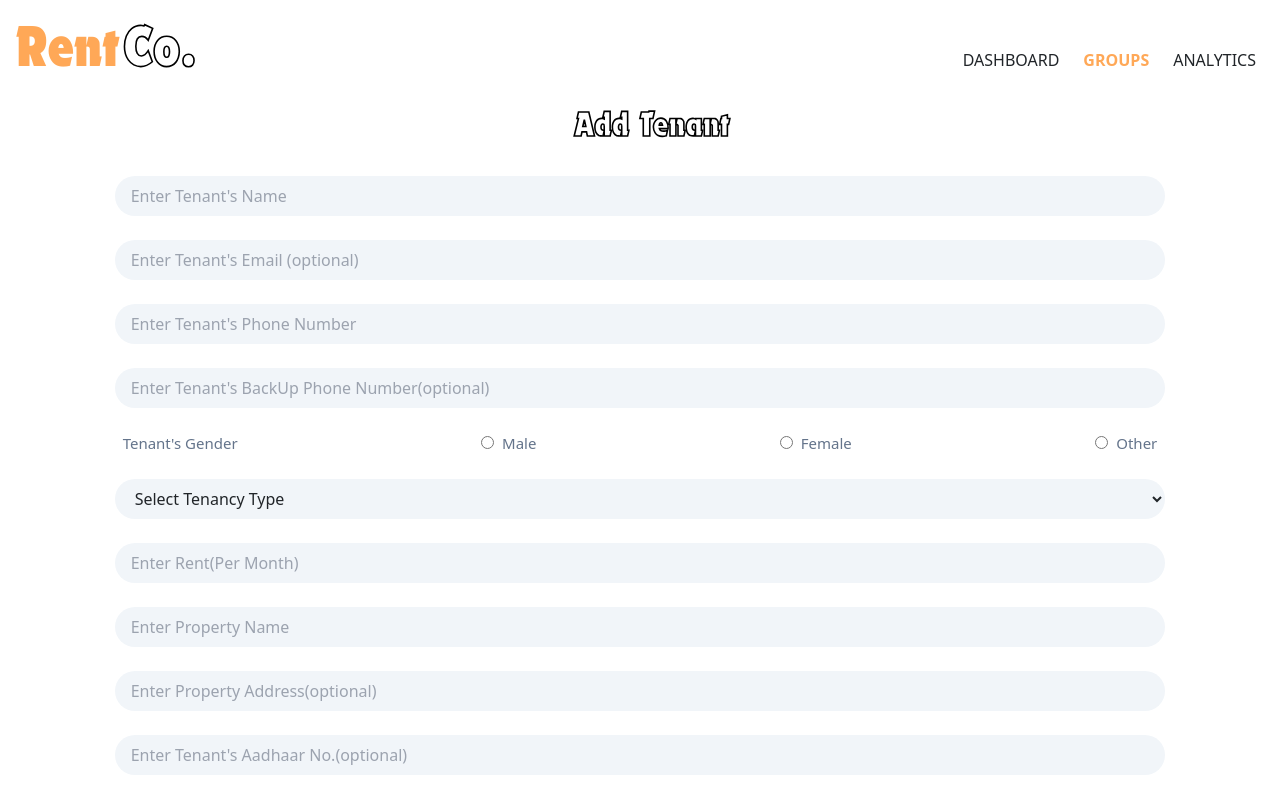
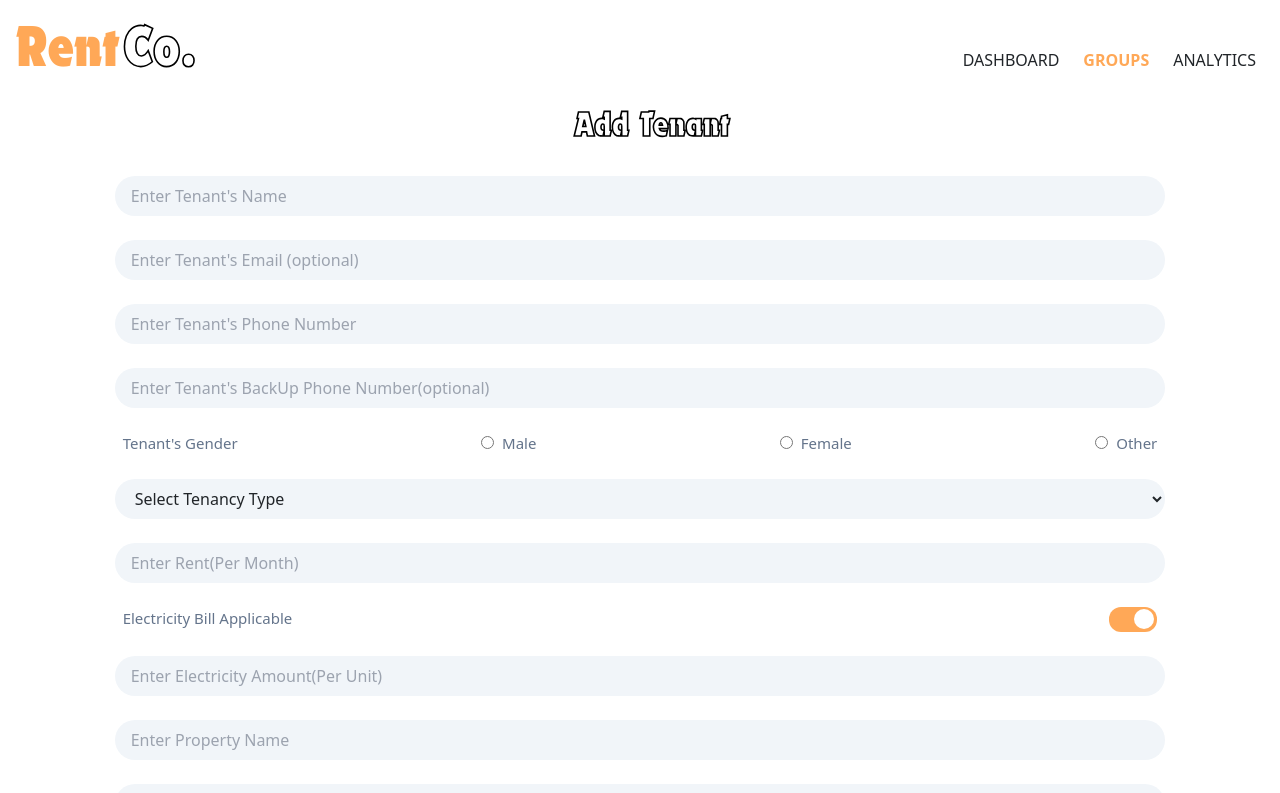
Before and after one commit to lambaharsh01/rentCoFrontend, a React (Create React App) app: page /addTenant/1 in a window 1280 px wide. Shown: the top 793 px of the page. Built offline with nearby package versions, Linux system fonts and the light colour scheme; sample sign-in values are in the browser's storage.

Commit message:
added electricity bill

```diff
--- a/src/components/switch.css
+++ b/src/components/switch.css
@@ -1,22 +1,22 @@
 .switch {
   position: relative;
   display: inline-block;
-  width: 48px; /* increased width to accommodate padding */
-  height: 24px; /* increased height to accommodate padding */
+  width: 48px;
+  height: 25px;
   background-color: #ccc;
-  border-radius: 12px; /* increased radius to match new height */
+  border-radius: 12px;
   cursor: pointer;
-  padding: 2px; /* added padding to create gap */
+  padding: 2px;
 }
 
 .switch.active {
-  background-color: #4caf50;
+  background-color: #ffa857;
 }
 
 .switch-handle {
   position: absolute;
-  top: 2px; /* adjusted top to match padding */
-  left: 4px; /* adjusted left to match padding */
+  top: 2.2px;
+  left: 2.6px;
   width: 20px;
   height: 20px;
   background-color: #fff;
@@ -25,5 +25,5 @@
 }
 
 .switch.active .switch-handle {
-  transform: translateX(22px); /* adjusted translateX to match new width */
+  transform: translateX(22px);
 }
--- a/src/modules/tenants/addTenant.jsx
+++ b/src/modules/tenants/addTenant.jsx
@@ -5,7 +5,10 @@ import { toast } from "react-toastify";
 import axiosInterceptor from "../../utils/axiosInterceptor";
 import { tenantSchema } from "../../utils/authSchemas";
 
+
 import ImageCropper from "../../components/imageCropper";
+
+import Switch from "../../components/switch";
 
 import Skeleton from "react-loading-skeleton";
 
@@ -35,6 +38,9 @@ export default function AddTenant() {
 
   const [dissabled, setDissabled] = useState(false);
 
+  const [electricityBillApplicable, setElectricityBillApplicable] = useState(true);
+  const [electricityAmount, setElectricityAmount] = useState("");
+
   const validateGroup = () => {
     const tenentInfo = {
       groupId,
@@ -51,12 +57,23 @@ export default function AddTenant() {
     };
 
     tenantSchema
-      .validate(tenentInfo, { abortEarly: false }) // abortEarly: false ensures all validation errors are returned
+      .validate(tenentInfo, { abortEarly: false })
       .then((validTenant) => {
         if (tenantPhoneNumber === tenantBackupPhoneNumber)
           return toast.error(
             "Phone number and backup phone number can not be the same"
           );
+
+        if (electricityBillApplicable && !electricityAmount) return toast.error("Please enter electricity amount per unit");
+
+        if (electricityBillApplicable && Number(electricityAmount) <= 0) return toast.error("Electricity amount per unit shuld be more than 0.");
+
+        if (!electricityBillApplicable) setElectricityAmount(0); // if not applicable it goes 0
+
+        setElectricityAmount(prevAmount=>Number(prevAmount)); // explisit number conversion
+
+        validTenant.electricityBillApplicable = electricityBillApplicable;
+        validTenant.electricityAmount = electricityAmount;
 
         let aadharPictures = 0;
         if (aadhaarPictureFront.length > 100) aadharPictures += 1;
@@ -206,7 +223,27 @@ export default function AddTenant() {
               placeholder="Enter Rent(Per Month)"
               value={rentAmount}
               onChange={(e) => setRentAmount(e.currentTarget.value)}
-            />
+              />
+
+              <div className="mb-4 flex justify-between w-100 text-slate-500 px-2"
+                style={{ fontSize: 15 }}>
+
+                <span>Electricity Bill Applicable</span>
+                <Switch checked={electricityBillApplicable} onChange={(e)=>setElectricityBillApplicable(e)}/>
+
+              </div>
+
+              {electricityBillApplicable && (
+              <input
+              type="number"
+              className="px-3 py-2 mb-4  rounded-full w-100 bg-slate-100"
+              placeholder="Enter Electricity Amount(Per Unit)"
+              value={electricityAmount}
+              onChange={(e) => setElectricityAmount(e.currentTarget.value)}
+              />
+              )}
+
+
 
             <input
               type="text"
--- a/src/modules/tenants/editTenant.jsx
+++ b/src/modules/tenants/editTenant.jsx
@@ -4,6 +4,8 @@ import Header from "../../components/header";
 import { toast } from "react-toastify";
 import axiosInterceptor from "../../utils/axiosInterceptor";
 import { tenantSchema } from "../../utils/authSchemas";
+
+import Switch from "../../components/switch";
 
 import ImageCropper from "../../components/imageCropper";
 
@@ -43,6 +45,10 @@ export default function EditTenant() {
     useState(false);
   const [tenantPictureChanged, settenantPictureChanged] = useState(false);
 
+
+  const [electricityBillApplicable, setElectricityBillApplicable] = useState(false);
+  let [electricityAmount, setElectricityAmount] = useState("");
+
   const tenantInfoInitialise = useCallback(() => {
     axiosInterceptor({
       url: "/api/tenant/getTenantInfo",
@@ -67,6 +73,9 @@ export default function EditTenant() {
         setAadhaarPictureBack(tenantInfo.aadhaarPictureBack ?? "/plainBg.jpeg");
         setTenantPicture(tenantInfo.tenantPicture ?? "/dummyUserImage.png");
         setGroupId(tenantInfo.groupId);
+
+        setElectricityBillApplicable(tenantInfo.electricityBillApplicable ?? false);
+        setElectricityAmount(tenantInfo.electricityAmount ?? "")
 
         setIsLoading(false);
       })
@@ -101,6 +110,17 @@ export default function EditTenant() {
           return toast.error(
             "Phone number and backup phone number can not be the same"
           );
+
+        if (electricityBillApplicable && !electricityAmount) return toast.error("Please enter electricity amount per unit");
+
+        if (electricityBillApplicable && Number(electricityAmount) < 0) return toast.error("Electricity amount per unit can not be 0.");
+
+        if (!electricityBillApplicable) electricityAmount = 0; // if not applocable it goes 0
+
+        electricityAmount = Number(electricityAmount); // explisit number conversion
+
+        validTenant.electricityBillApplicable = electricityBillApplicable;
+        validTenant.electricityAmount = electricityAmount;
 
         let aadharPictures = 0;
         if (aadhaarPictureFront.length > 100) aadharPictures += 1;
@@ -143,6 +163,7 @@ export default function EditTenant() {
           });
       })
       .catch((err) => {
+        console.log(err)
         if (err.errors?.[0] ?? null) {
           toast.error(err.errors?.[0]);
         } else {
@@ -259,7 +280,25 @@ export default function EditTenant() {
               placeholder="Enter Rent(Per Month)"
               value={rentAmount}
               onChange={(e) => setRentAmount(e.currentTarget.value)}
-            />
+              />
+
+               <div className="mb-4 flex justify-between w-100 text-slate-500 px-2"
+                style={{ fontSize: 15 }}>
+
+                <span>Electricity Bill Applicable</span>
+                <Switch checked={electricityBillApplicable} onChange={(e)=>setElectricityBillApplicable(e)}/>
+
+              </div>
+
+              {electricityBillApplicable && (
+              <input
+              type="number"
+              className="px-3 py-2 mb-4  rounded-full w-100 bg-slate-100"
+              placeholder="Enter Electricity Amount(Per Unit)"
+              value={electricityAmount}
+              onChange={(e) => setElectricityAmount(e.currentTarget.value)}
+              />
+              )}
 
             <input
               type="text"
--- a/src/utils/axiosInterceptor.js
+++ b/src/utils/axiosInterceptor.js
@@ -30,7 +30,7 @@ export default async function axiosInterceptor({ method, url, query, data }) {
     let apiMethod = method.toLowerCase().trim();
 
     // let apiUrl = "http://localhost:4000";
-    let apiUrl = "http://192.168.119.92:4000";
+    let apiUrl = "http://192.168.148.20:4000";
 
     apiUrl += url.trim() + convertQueryString(query);
 
```
